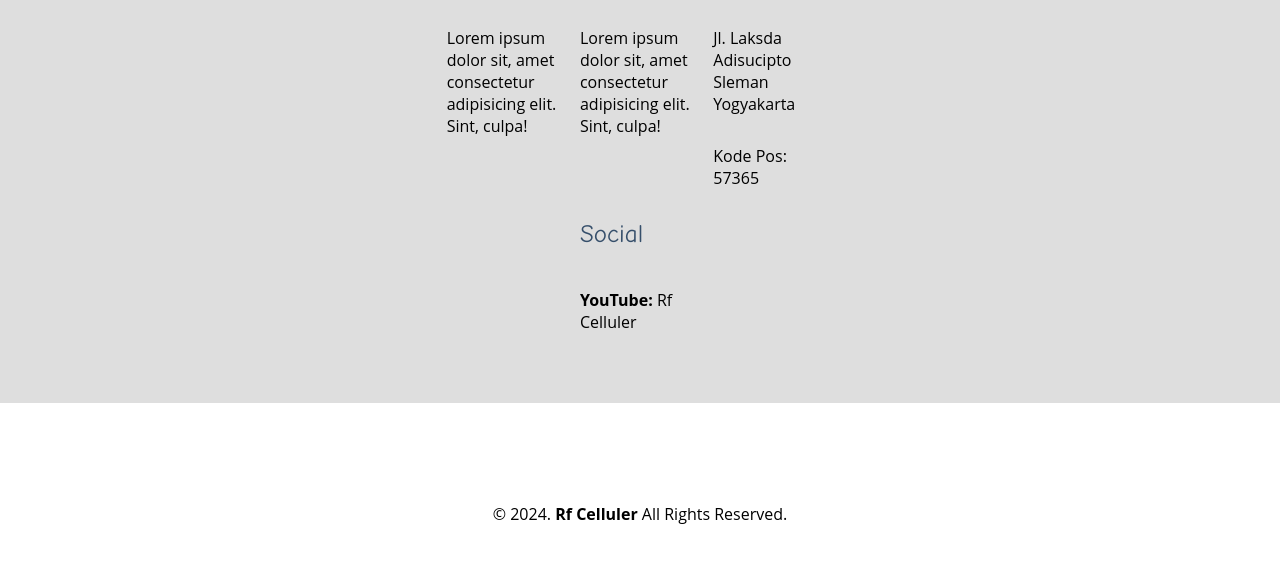
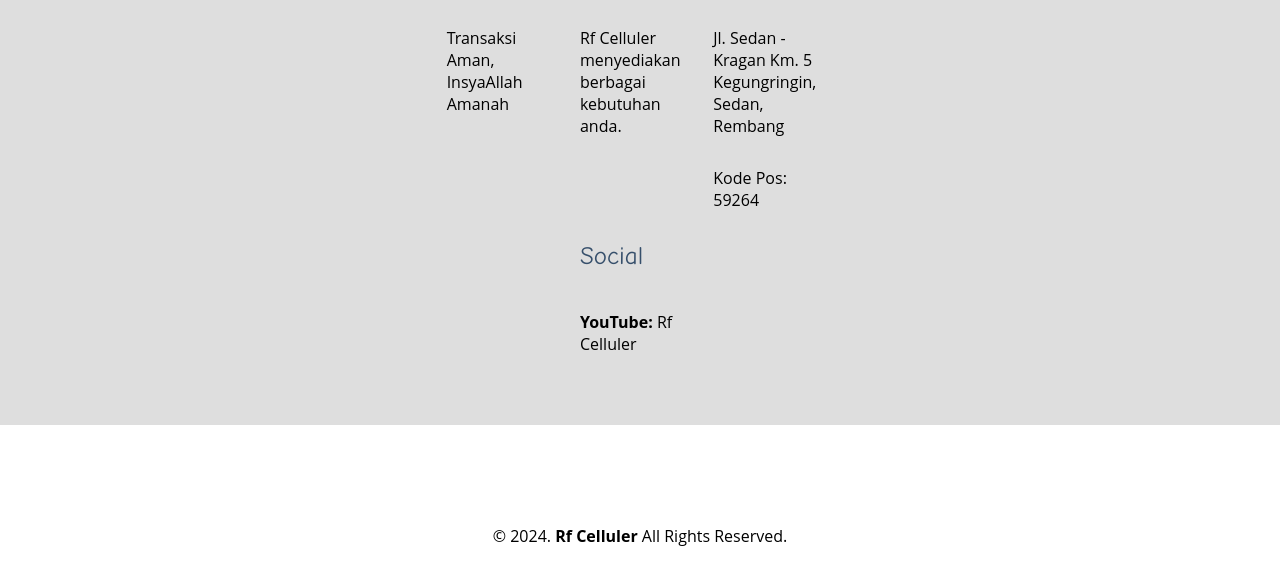
Before and after one commit to Rfcorporation7/Rf-celluler, a plain HTML site: page index.html in a window 1280 px wide. Shown: the part 4544-5129 px from the top of the page. Drawn offline with Linux system fonts and the light colour scheme.

Commit message:
Update index.html

```diff
--- a/index.html
+++ b/index.html
@@ -39,6 +39,7 @@
         <section id="pulsa">
             <div class="kolom">
                 <p><a herf="" class="tbl-kuning">Apa Yang Kamu Cari...???</a></p>
+
                 <h2>Pulsa Dan Paket Data All Operator</h2>
                 <img src="https://cdn.kibrispdr.org/data/759/logo-operator-seluler-png-27.jpg"/>
                 <p>Bayar langsung proses</p>
@@ -138,16 +139,16 @@
             <div class="footer">
                 <div class="footer-section">
                     <h3>Rf Celluler</h3>
-                    <p>Lorem ipsum dolor sit, amet consectetur adipisicing elit. Sint, culpa!</p>
+                    <p>Transaksi Aman, InsyaAllah Amanah</p>
                 </div>
                 <div class="footer-section">
                     <h3>About</h3>
-                    <p>Lorem ipsum dolor sit, amet consectetur adipisicing elit. Sint, culpa!</p>
+                    <p>Rf Celluler menyediakan berbagai kebutuhan anda. </p>
                 </div>
                 <div class="footer-section">
                     <h3>Contact</h3>
-                    <p>Jl. Laksda Adisucipto Sleman Yogyakarta</p>
-                    <p>Kode Pos: 57365</p>
+                    <p>Jl. Sedan - Kragan Km. 5 Kegungringin, Sedan, Rembang</p>
+                    <p>Kode Pos: 59264</p>
                 </div>
                 <div class="footer-section">
                     <h3>Social</h3>
```
